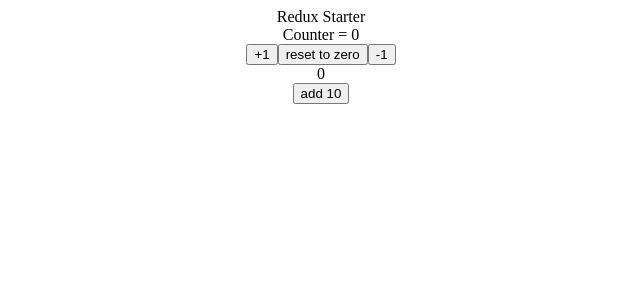
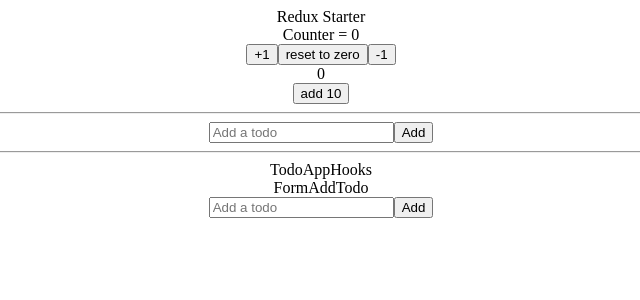
Before and after one commit to Kamesas/WorkouteApp, a React (Create React App) app: page / in a window 1280 px wide. Shown: the top 300 px of the page, without its empty margins (319-959 px from the left). Built offline with nearby package versions, Linux system fonts and the light colour scheme.

Commit message:
added CRUD todo app with local storage

```diff
--- a/src/App.tsx
+++ b/src/App.tsx
@@ -1,12 +1,18 @@
 import React from "react";
 import "./App.css";
-import Counter from "./components/Counter";
+import Counter from "./components/Counter/Counter";
+import TodoApp from "./components/TodoApp/TodoApp";
+import TodoAppHooks from "./components/TodoApp/TodoAppHooks";
 
 const App: React.FC = () => {
   return (
     <div className="App">
       Redux Starter
       <Counter />
+      <hr />
+      <TodoApp />
+      <hr />
+      <TodoAppHooks />
     </div>
   );
 };
--- a/src/components/Counter.tsx
+++ b/src/components/Counter/Counter.tsx
@@ -1,6 +1,6 @@
 import React from "react";
 import { connect } from "react-redux";
-import { onIncrement, onReset, addNumber } from "../store/actions/actionsCounter";
+import { onIncrement, onReset, addNumber } from "../../store/actions/actionsCounter";
 import { useSelector, useDispatch } from "react-redux";
 
 interface IProps {
--- /dev/null
+++ b/src/components/TodoApp/FormAddTodo.tsx
@@ -0,0 +1,40 @@
+import React, { useState } from "react";
+import { useDispatch } from "react-redux";
+import { addTodo } from "../../store/actions/actionsTodos";
+import { ITodoItem } from "../../store/actions/typesTodos";
+
+const FormAddTodo: React.FC = () => {
+  const [titleValue, setTitleValue] = useState<string>("");
+  const dispatch = useDispatch();
+
+  const onChange = (e: { target: { value: React.SetStateAction<string> } }) => {
+    setTitleValue(e.target.value);
+  };
+
+  const onSubmit = (e: { preventDefault: () => void }) => {
+    e.preventDefault();
+    if (titleValue.trim() === "") return;
+
+    const newTodo: ITodoItem = {
+      id: new Date().getTime(),
+      title: titleValue,
+      isDone: false
+    };
+
+    dispatch(addTodo(newTodo));
+
+    setTitleValue("");
+  };
+
+  return (
+    <div className="FormAddTodo">
+      <div>FormAddTodo</div>
+      <form onSubmit={onSubmit}>
+        <input type="text" name="todoTitle" placeholder="Add a todo" value={titleValue} onChange={onChange} />
+        <button type="submit">Add</button>
+      </form>
+    </div>
+  );
+};
+
+export default FormAddTodo;
--- /dev/null
+++ b/src/components/TodoApp/TodoApp.tsx
@@ -0,0 +1,101 @@
+import React, { Component } from "react";
+import { connect } from "react-redux";
+import { fetchTodos, addTodo, deleteTodo, completeTodo, removeAll } from "../../store/actions/actionsTodos";
+import { ITodoItem } from "../../store/actions/typesTodos";
+
+interface IProps {
+  todos: ITodoItem[];
+  fetchTodos: Function;
+  addTodoRequest: Function;
+  deleteTodo: Function;
+  completeTodo: Function;
+  removeAll: Function;
+}
+
+class TodoList extends Component<any> {
+  state = {
+    todoTitle: ""
+  };
+
+  componentDidMount() {
+    this.props.fetchTodos();
+  }
+
+  delTodo = (id: any) => {
+    this.props.deleteTodo(id);
+  };
+
+  onChange = (e: any) => {
+    this.setState({ [e.target.name]: e.target.value });
+  };
+
+  onSubmit = (e: any) => {
+    e.preventDefault();
+    if (this.state.todoTitle.trim() === "") return;
+
+    this.props.addTodoRequest({
+      id: new Date().getTime(),
+      title: this.state.todoTitle,
+      isDone: false
+    });
+
+    this.setState({ todoTitle: "" });
+  };
+
+  completeTodo = (id: any) => {
+    this.props.completeTodo(id);
+  };
+
+  removeAll = () => {
+    this.props.removeAll();
+  };
+
+  render() {
+    console.log(this.state);
+    return (
+      <div>
+        <form onSubmit={this.onSubmit}>
+          <input
+            type="text"
+            name="todoTitle"
+            placeholder="Add a todo"
+            value={this.state.todoTitle}
+            onChange={this.onChange}
+          />
+          <button type="submit">Add</button>
+        </form>
+
+        {this.props.todos &&
+          this.props.todos.map((todo: any) => {
+            return (
+              <div key={todo.id}>
+                {todo.title}
+                <button onClick={() => this.delTodo(todo.id)}>Del todo</button>
+                <button onClick={() => this.completeTodo(todo.id)}>Done</button>
+                <button onClick={this.removeAll}>Remove all</button>
+              </div>
+            );
+          })}
+      </div>
+    );
+  }
+}
+
+const mapStateToProps = ({ todos }: { todos: ITodoItem[] }) => {
+  return {
+    todos: todos
+  };
+};
+
+const mapDispatchToProps = (dispatch: Function) => ({
+  fetchTodos: () => dispatch(fetchTodos()),
+  addTodoRequest: (newTodo: any) => dispatch(addTodo(newTodo)),
+  deleteTodo: (id: any) => dispatch(deleteTodo(id)),
+  completeTodo: (id: any) => dispatch(completeTodo(id)),
+  removeAll: () => dispatch(removeAll())
+});
+
+export default connect(
+  mapStateToProps,
+  mapDispatchToProps
+)(TodoList);
--- /dev/null
+++ b/src/components/TodoApp/TodoAppHooks.tsx
@@ -0,0 +1,39 @@
+import React, { useEffect } from "react";
+import { useSelector, useDispatch } from "react-redux";
+import { fetchTodos, deleteTodo, completeTodo, removeAll } from "../../store/actions/actionsTodos";
+import { ITodoItem } from "../../store/actions/typesTodos";
+import FormAddTodo from "./FormAddTodo";
+
+interface IProps {
+  [key: string]: any;
+}
+
+const TodoAppHooks: React.FC<IProps> = () => {
+  const todos = useSelector((state: { todos: ITodoItem[] }) => state.todos);
+  const dispatch = useDispatch();
+
+  useEffect(() => {
+    dispatch(fetchTodos());
+  }, []);
+
+  return (
+    <div className="TodoAppHooks">
+      <div>TodoAppHooks</div>
+
+      <FormAddTodo />
+
+      {todos.map(todo => {
+        return (
+          <li key={todo.id}>
+            {todo.title}
+            <button onClick={() => dispatch(deleteTodo(+todo.id))}>Del todo</button>
+            <button onClick={() => dispatch(completeTodo(+todo.id))}>Done</button>
+            <button onClick={() => dispatch(removeAll())}>Remove all</button>
+          </li>
+        );
+      })}
+    </div>
+  );
+};
+
+export default TodoAppHooks;
--- a/src/index.tsx
+++ b/src/index.tsx
@@ -6,6 +6,10 @@
 
 const store = configureStore();
 
+store.subscribe(() => {
+  localStorage.setItem("todos", JSON.stringify(store.getState().todos));
+});
+
 ReactDOM.render(
   <Provider store={store}>
     <App />
--- a/src/store/actions/actionsCounter.ts
+++ b/src/store/actions/actionsCounter.ts
@@ -11,11 +11,13 @@
     payload: num
   };
 };
+
 export const onIncrement = (): IDispatch => {
   return {
     type: types.INCREMENT
   };
 };
+
 export const onReset = (): IDispatch => {
   return {
     type: types.RESET_TO_ZERO
--- /dev/null
+++ b/src/store/actions/actionsTodos.ts
@@ -0,0 +1,32 @@
+import { FETCH_TODOS, ADD_TODO, DELETE_TODO, COMPLETE_TODO, REMOVE_ALL, ITodoItem } from "./typesTodos";
+
+export const fetchTodos = () => {
+  const todos: string | null = localStorage.getItem("todos");
+  const localData = todos && JSON.parse(todos);
+  return { type: FETCH_TODOS, payload: localData ? localData : [] };
+};
+
+export const addTodo = (newTodo: ITodoItem) => {
+  return { type: ADD_TODO, payload: newTodo };
+};
+
+export const deleteTodo = (id: number) => {
+  return {
+    type: DELETE_TODO,
+    payload: id
+  };
+};
+
+export const completeTodo = (id: number) => {
+  return {
+    type: COMPLETE_TODO,
+    payload: id
+  };
+};
+
+export const removeAll = () => {
+  return {
+    type: REMOVE_ALL,
+    payload: []
+  };
+};
--- /dev/null
+++ b/src/store/actions/typesTodos.ts
@@ -0,0 +1,11 @@
+export const FETCH_TODOS = "FETCH_TODOS";
+export const ADD_TODO = "ADD_TODO";
+export const DELETE_TODO = "DELETE_TODO";
+export const COMPLETE_TODO = "COMPLETE_TODO";
+export const REMOVE_ALL = "REMOVE_ALL";
+
+export interface ITodoItem {
+  id: number | string;
+  title: string;
+  isDone: boolean;
+}
--- a/src/store/index.ts
+++ b/src/store/index.ts
@@ -3,12 +3,12 @@
 import { composeWithDevTools } from "redux-devtools-extension";
 
 import { counterReducer } from "./reducers/counterReducer";
+import todosReducer from "./reducers/todosReducer";
 
 const rootReducer = combineReducers({
-  counter: counterReducer
+  counter: counterReducer,
+  todos: todosReducer
 });
-
-//export type AppState = ReturnType<typeof rootReducer>;
 
 export default function configureStore() {
   const middlewares = [thunkMiddleware];
--- /dev/null
+++ b/src/store/reducers/todosReducer.ts
@@ -0,0 +1,25 @@
+import { FETCH_TODOS, ADD_TODO, DELETE_TODO, COMPLETE_TODO, REMOVE_ALL, ITodoItem } from "../actions/typesTodos";
+
+const initialState: ITodoItem[] = [];
+
+export default (state = initialState, { type, payload }: { type: string; payload: any }) => {
+  switch (type) {
+    case FETCH_TODOS:
+      return payload;
+
+    case ADD_TODO:
+      return [...state, payload];
+
+    case DELETE_TODO:
+      return state.filter(todo => todo.id !== payload);
+
+    case COMPLETE_TODO:
+      return state.map(todo => (todo.id === payload ? { ...todo, isDone: !todo.isDone } : todo));
+
+    case REMOVE_ALL:
+      return payload;
+
+    default:
+      return state;
+  }
+};
```
